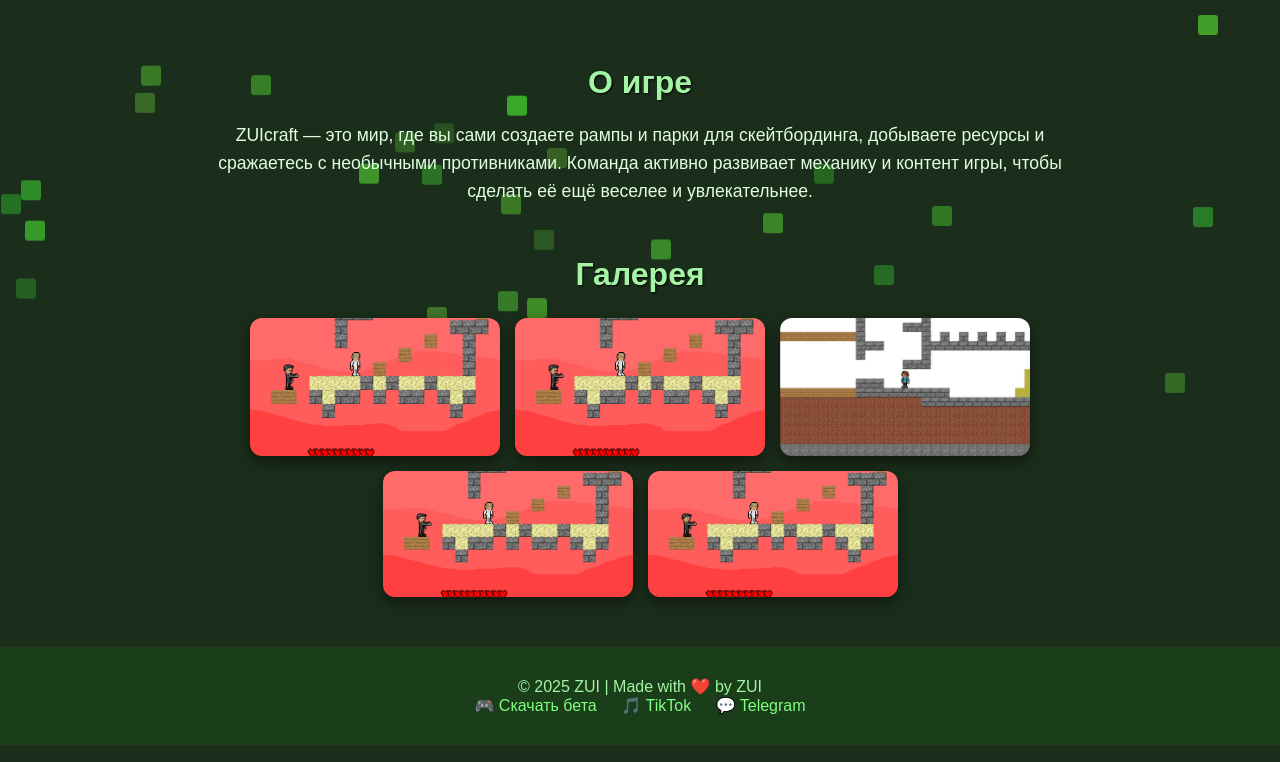
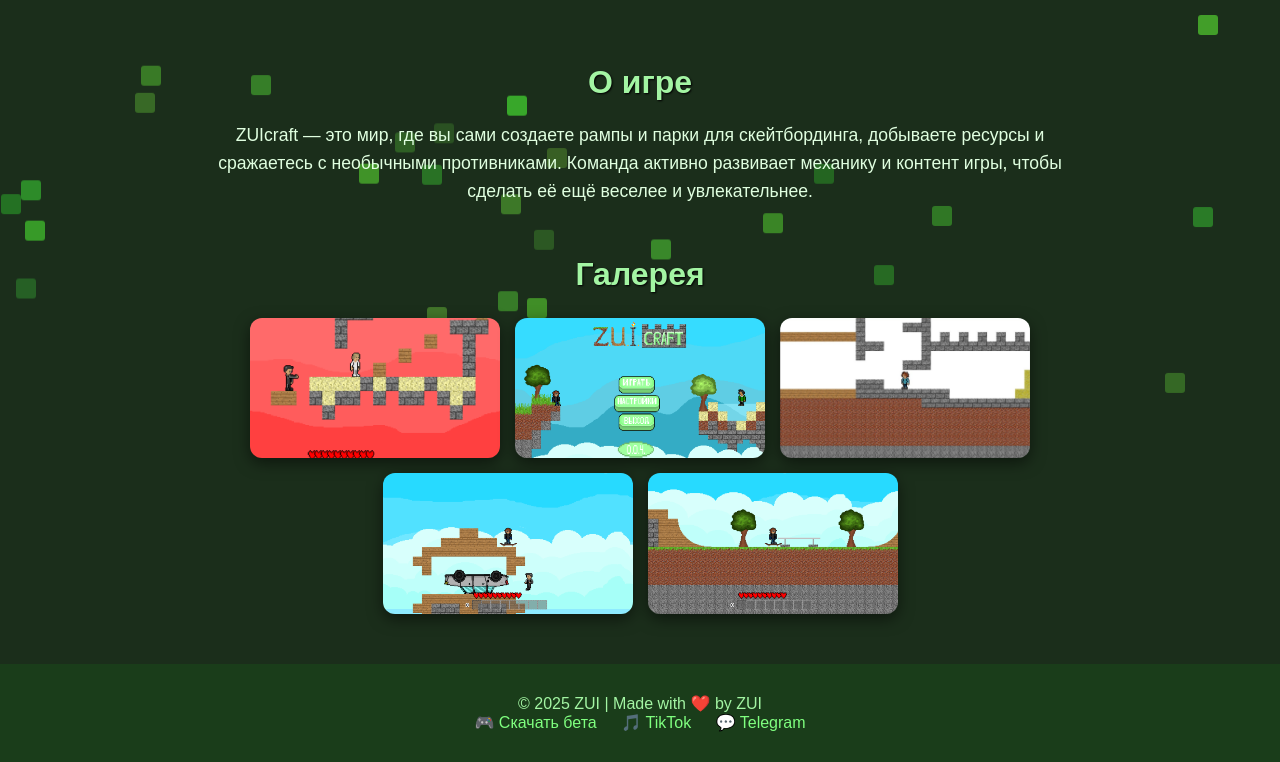
Before and after one commit to ktamirk-hash/ZUICRAFT-Site, a plain HTML site: page index.html in a window 1280 px wide. Shown: the part 395-1157 px from the top of the page. Drawn offline with Linux system fonts and the light colour scheme.

Commit message:
Update index.html

```diff
--- a/index.html
+++ b/index.html
@@ -181,10 +181,10 @@
   <h2>Галерея</h2>
   <div class="gallery">
     <img src="images/screenshot1.png" alt="Скриншот 1">
-    <img src="images/screenshot1.png" alt="Скриншот 2">
+    <img src="images/screenshot2.png" alt="Скриншот 2">
     <img src="images/screenshot3.png" alt="Скриншот 3">
-    <img src="images/screenshot1.png" alt="Скриншот 4">
-    <img src="images/screenshot1.png" alt="Скриншот 5">
+    <img src="images/screenshot4.png" alt="Скриншот 4">
+    <img src="images/screenshot5.png" alt="Скриншот 5">
   </div>
 </section>
   <!-- Футер -->
```
